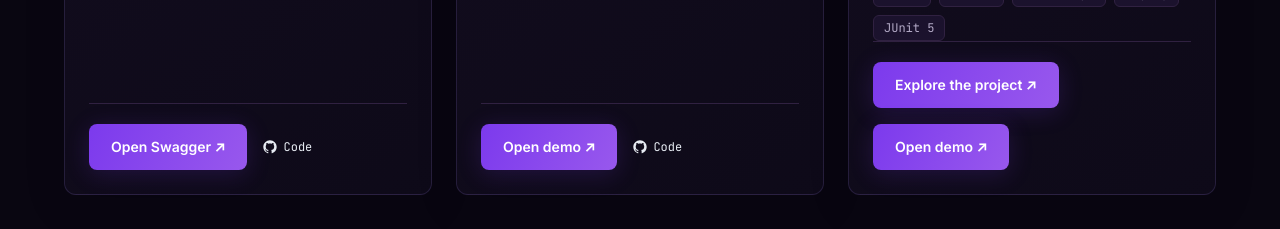
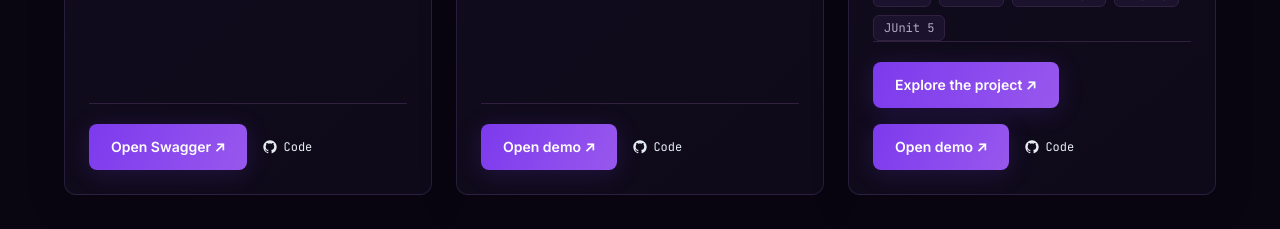
Before and after one commit to FernandoTorresD97/fernando-torres-portfolio, a Vue app: page / in a window 1280 px wide. Shown: the part 3560-3789 px from the top of the page. Built offline with nearby package versions, Linux system fonts and the light colour scheme.

Commit message:
Link Fiolaser repository from portfolio

```diff
--- a/src/data/projects.ts
+++ b/src/data/projects.ts
@@ -62,6 +62,7 @@ export const projects: Project[] = [
     image: 'projects/fiolaser/interface.png',
     imageAlt: { pt: 'Interface da Fiolaser com os novos cartões ilustrados de tratamentos', en: 'Fiolaser interface with illustrated treatment cards' },
     demo: 'https://fernandotorresd97.github.io/fernando-torres-portfolio/demos/fiolaser/',
+    github: 'https://github.com/FernandoTorresD97/fiolaser-app',
     details: 'demos/fiolaser/sobre-projeto.html',
     featured: false,
   },
```
